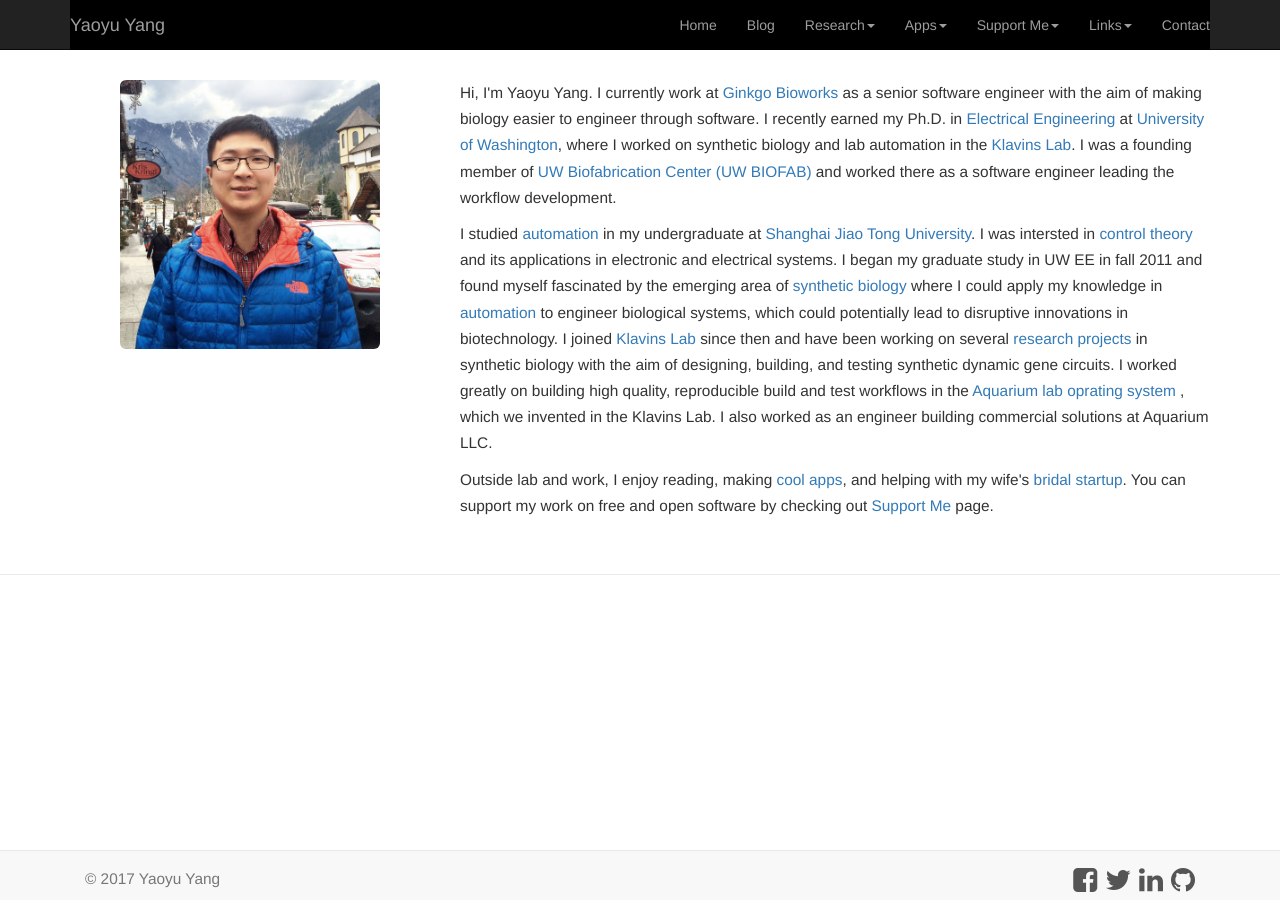
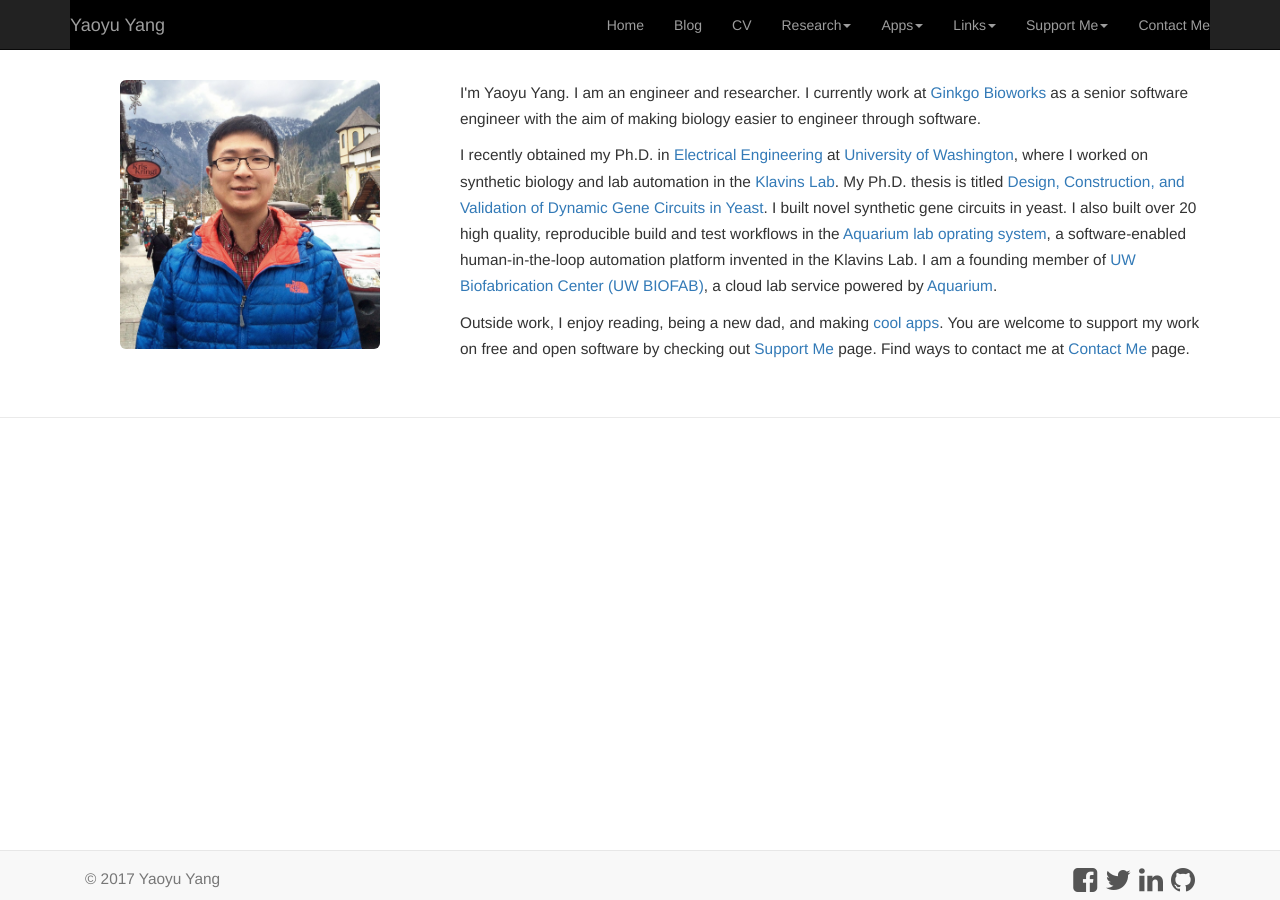
Before and after one commit to yaoyuyang/yaoyuyang.github.io, a Jekyll site: the page built from index.html, in a window 1280 px wide. Built offline with Jekyll 4.4.1, drawn with Linux system fonts in a browser that asks for light colours; nearby versions of some CDN libraries.

Commit message:
New introduction, add thesis and resume

```diff
--- a/_includes/header.html
+++ b/_includes/header.html
@@ -27,9 +27,11 @@
            <!-- <li class="active"><a href="/">Home</a></li> -->
            <li><a href="/">Home</a></li>
            <li><a href="/blog">Blog</a></li>
+           <li><a href="/resume/Yaoyu_Yang_CV.pdf">CV</a></li>
            <li class="dropdown">
              <a href="/apps" class="dropdown-toggle" data-toggle="dropdown">Research<b class="caret"></b></a>
              <ul class="dropdown-menu">
+               <li><a href="/thesis/YYTHESIS.pdf">PhD Thesis</a></li>
                <li><a href="/research">Projects</a></li>
                <li><a href="/videos">Videos</a></li>
              </ul>
@@ -38,21 +40,13 @@
              <a href="/apps" class="dropdown-toggle" data-toggle="dropdown">Apps<b class="caret"></b></a>
              <ul class="dropdown-menu">
                <li><a href="/apps/#CatchOneBus">CatchOneBus</a></li>
+               <li><a href="http://seafoodcheck.com/" target="_blank">SeafoodCheck</a></li>
                <li><a href="/apps/#FishToxicity">FishToxicity</a></li>
                <li><a href="/apps/#Hook">Hook</a></li>
 <!--                <li class="divider"></li>
                <li class="dropdown-header">Portfolio</li>
                <li><a href="#">Portfolio 1</a></li>
                <li><a href="#">Portfolio 2</a></li> -->
-             </ul>
-           </li>
-           <li class="dropdown">
-             <a href="/apps" class="dropdown-toggle" data-toggle="dropdown">Support Me<b class="caret"></b></a>
-             <ul class="dropdown-menu">
-               <li><a href="/supportme/#credit-cards">Credit Cards</a></li>
-               <li><a href="/supportme/#shopping-portals">Shopping Portals</a></li>
-               <li><a href="/supportme/#shopping-apps">Shopping Apps</a></li>
-               <li><a href="/supportme/#financial-apps">Financial Apps</a></li>
              </ul>
            </li>
            <li class="dropdown">
@@ -65,8 +59,17 @@
                <li><a href="http://www.uwbiofab.org/" target="_blank">UW BIOFAB</a></li>
              </ul>
            </li>
+           <li class="dropdown">
+             <a href="/apps" class="dropdown-toggle" data-toggle="dropdown">Support Me<b class="caret"></b></a>
+             <ul class="dropdown-menu">
+               <li><a href="/supportme/#credit-cards">Credit Cards</a></li>
+               <li><a href="/supportme/#shopping-portals">Shopping Portals</a></li>
+               <li><a href="/supportme/#shopping-apps">Shopping Apps</a></li>
+               <li><a href="/supportme/#financial-apps">Financial Apps</a></li>
+             </ul>
+           </li>
            <!-- <li><a href="/referral">Referral</a></li> -->
-           <li><a href="/contact">Contact</a></li>
+           <li><a href="/contact">Contact Me</a></li>
          </ul>
        </div><!--/.nav-collapse -->
      </div>
--- a/contact/index.html
+++ b/contact/index.html
@@ -3,7 +3,7 @@
 title: Yaoyu Yang | Contact
 ---
 <div class="container">
-<h1>Contact</h1>
-<p>Email works best for most occasions. LinkedIn message works too! You are welcome to contact me with questions, ideas for collaboration, or just simple connection! Looking forward to talking to you!</p>
+<h1>Contact Me</h1>
+<p>Email works best for most occasions. You are welcome to contact me with questions, ideas for collaboration, or just simple connection! I am currently based in Boston, MA. If you are in town and interested in meeting up, send me an email.</p>
 <p>Email: yaoyu.yang88@gmail.com</p>
 </div>
--- a/index.html
+++ b/index.html
@@ -12,12 +12,16 @@
     </div>
     <div class="col-md-8" style='margin-top:20px'>
       <p>
-      Hi, I'm Yaoyu Yang. I currently work at <a href="http://www.ginkgobioworks.com/" target="_blank">Ginkgo Bioworks</a> as a senior software engineer with the aim of making biology easier to engineer through software. I recently earned my Ph.D. in  <a href="http://www.ee.washington.edu/" target="_blank">Electrical Engineering</a> at <a href="http://www.washington.edu/" target="_blank">University of Washington</a>, where I worked on synthetic biology and lab automation in the <a href="http://klavinslab.org/" target="_blank">Klavins Lab</a>. I was a founding member of <a href="http://uwbiofab.org/" target="_blank">UW Biofabrication Center (UW BIOFAB)</a> and worked there as a software engineer leading the workflow development.
+      I'm Yaoyu Yang. I am an engineer and researcher. I currently work at <a href="http://www.ginkgobioworks.com/" target="_blank">Ginkgo Bioworks</a> as a senior software engineer with the aim of making biology easier to engineer through software.
       </p>
-      <p>
-      I studied <a href="http://www.automation.sjtu.edu.cn/en/" target="_blank">automation</a> in my undergraduate at <a href="http://en.sjtu.edu.cn/" target="_blank">Shanghai Jiao Tong University</a>. I was intersted in <a href="http://en.wikipedia.org/wiki/Control_theory" target="_blank">control theory</a> and its applications in electronic and electrical systems. I began my graduate study in UW EE in fall 2011 and found myself fascinated by the emerging area of <a href="http://www.synberc.org/what-is-synbio" target="_blank">synthetic biology</a> where I could apply my knowledge in <a href="http://en.wikipedia.org/wiki/Automation" target="_blank">automation</a> to engineer biological systems, which could potentially lead to disruptive innovations in biotechnology. I joined <a href="http://klavinslab.org/" target="_blank">Klavins Lab</a> since then and have been working on several <a href="/research">research projects</a> in synthetic biology with the aim of designing, building, and testing synthetic dynamic gene circuits. I worked greatly on building high quality, reproducible build and test workflows in the <a href="http://klavinslab.org/aquarium.html" target="_blank">Aquarium lab oprating system</a> , which we invented in the Klavins Lab. I also worked as an engineer building commercial solutions at Aquarium LLC.</p>
 
-      <p>Outside lab and work, I enjoy reading, making <a href="/apps">cool apps</a>, and helping with my wife's <a href='http://dianbridal.com/' target="_blank">bridal startup</a>. You can support my work on free and open software by checking out <a href="/supportme">Support Me</a> page.
+      <p>I recently obtained my Ph.D. in  <a href="http://www.ee.washington.edu/" target="_blank">Electrical Engineering</a> at <a href="http://www.washington.edu/" target="_blank">University of Washington</a>, where I worked on synthetic biology and lab automation in the <a href="http://klavinslab.org/" target="_blank">Klavins Lab</a>. My Ph.D. thesis is titled <a href="/thesis/YYTHESIS.pdf">Design, Construction, and Validation of Dynamic Gene Circuits in Yeast</a>. I built novel synthetic gene circuits in yeast. I also built over 20 high quality, reproducible build and test workflows in the <a href="http://klavinslab.org/aquarium.html" target="_blank">Aquarium lab oprating system</a>, a software-enabled human-in-the-loop automation platform invented in the Klavins Lab. I am a founding member of <a href="http://uwbiofab.org/" target="_blank">UW Biofabrication Center (UW BIOFAB)</a>, a cloud lab service powered by <a href="http://klavinslab.org/aquarium.html" target="_blank">Aquarium</a>.
+      </p>
+
+<!--  <p>
+      I studied <a href="http://www.automation.sjtu.edu.cn/en/" target="_blank">automation</a> in my undergraduate at <a href="http://en.sjtu.edu.cn/" target="_blank">Shanghai Jiao Tong University</a>. I was intersted in <a href="http://en.wikipedia.org/wiki/Control_theory" target="_blank">control theory</a> and its applications in electronic and electrical systems. At <a href="http://www.washington.edu/" target="_blank">University of Washington</a>, I was fascinated by the emerging area of <a href="http://www.synberc.org/what-is-synbio" target="_blank">synthetic biology</a> where I could apply my knowledge in <a href="http://en.wikipedia.org/wiki/Automation" target="_blank">automation</a> to engineer biological systems that lead to disruptive innovations in biotechnology. In <a href="http://klavinslab.org/" target="_blank">Klavins Lab</a>, I worked on several <a href="/research">research projects</a> in synthetic biology with the aim of designing, building, and testing synthetic dynamic gene circuits. I worked greatly on building high quality, reproducible build and test workflows in the <a href="http://klavinslab.org/aquarium.html" target="_blank">Aquarium lab oprating system</a>, which we invented in the Klavins Lab. I also worked as an engineer building commercial solutions at Aquarium LLC, a startup based on <a href="http://klavinslab.org/aquarium.html" target="_blank">Aquarium</a>.</p>
+ -->
+      <p>Outside work, I enjoy reading, being a new dad, and making <a href="/apps">cool apps</a>. You are welcome to support my work on free and open software by checking out <a href="/supportme">Support Me</a> page. Find ways to contact me at <a href="/contact">Contact Me</a> page.
       </p>
     </div>
   </div>
```
Also changed, not shown: about.md (deleted, +0 -11 lines), 7 other files.
